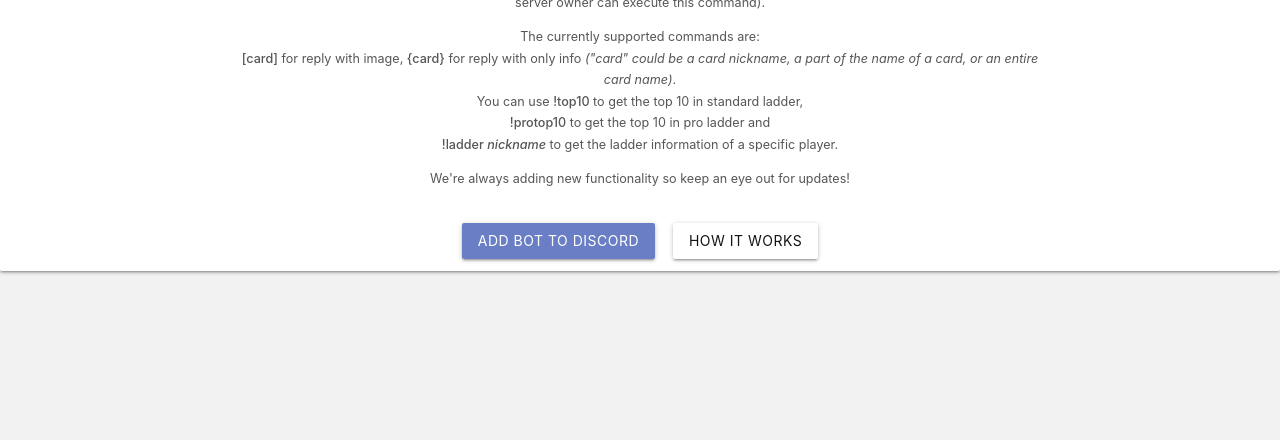
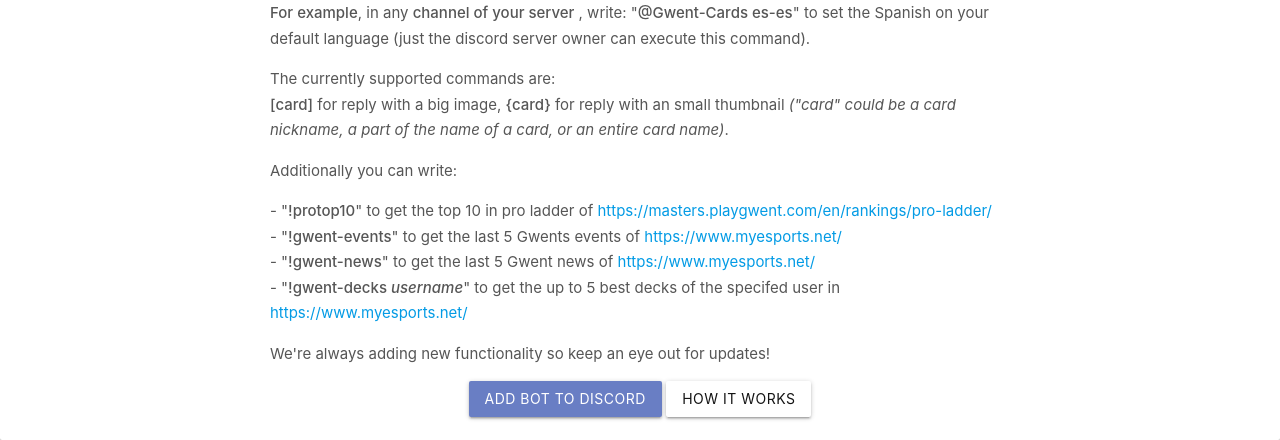
Before and after one commit to PabloSzx/Gwent-Cards, a website: page docs/index.html in a window 1280 px wide. Shown: the part 463-903 px from the top of the page. Before the commit the page ends 800 px from the top, so only its background shows below. Drawn offline with nearby package versions, Linux system fonts and the light colour scheme.

Commit message:
update readme and docs

```diff
--- a/docs/index.html
+++ b/docs/index.html
@@ -9,13 +9,13 @@
   <script type="text/javascript" src="https://code.jquery.com/jquery-2.1.1.min.js"></script>
   <script src="https://cdnjs.cloudflare.com/ajax/libs/materialize/0.98.2/js/materialize.min.js"></script>
   <meta name="viewport" content="width=device-width, initial-scale=1.0"/>
-    <link rel="stylesheet" href="./style.css">
+    <link rel="stylesheet" href="./styles.css">
 </head>
 <body class="black-background">
   <img class="logo" src="https://i.imgur.com/We6bhR8.png" alt="Gwent-Cards" />
   <a target="_blank" href="https://github.com/PabloSzx/Gwent-Cards"><img class="github circle hoverable" src="https://i.imgur.com/7R27cyR.png" alt="GitHub" /></a>
   <div class="card">
-    <h1 class="flow-text condensed"><br><strong>Gwent Cards Discord Bot</strong><h1>
+    <h1 class="flow-text condensed"><br /><strong>Gwent Cards Discord Bot</strong></h1>
       <p>
         We've been working hard to bring you an useful tool to add to your Gwent server. Click the button below to authorize our bot to join your Discord Server and we'll start servicing your commands.
       </p>
@@ -30,16 +30,27 @@
           If the admin wants to change the default bot language on his server, has to mention the bot with: "<strong>en-us</strong>" for English, "<strong>de-de</strong>" for German,
           "<strong>es-es</strong>" for Spanish, "<strong>es-mx</strong>" for Latin American Spanish, "<strong>fr-fr</strong>" for French, "<strong>it-it</strong>" for Italian, "<strong>ja-jp</strong>" for Japanese,
           "<strong>pl-pl</strong>" for Polish, "<strong>pt-br</strong>" for Portuguese, "<strong>ru-ru</strong>" for Russian, "<strong>zh-cn</strong>" for Chinese and "<strong>zh-tw</strong>" for Chinese Taiwan.
-        <br><strong>For example</strong>, in any <strong>channel of your server</strong> , write: "<strong>@Gwent-Cards es-es</strong>" to set the Spanish on your default language (just the discord server owner can execute this command).
+          <br /><strong>For example</strong>, in any <strong>channel of your server</strong> , write: "<strong>@Gwent-Cards es-es</strong>" to set the Spanish on your default language (just the discord server owner can execute this command).
         </p>
         <p>
-        The currently supported commands are: <br><strong>[card]</strong> for reply with image, <strong>{card}</strong> for reply with only info <i>("card" could be a card nickname, a part of the name of a card, or an entire card name)</i>.
-        <br> You can use <strong>!top10</strong> to get the top 10 in standard ladder, <br> <strong>!protop10</strong> to get the top 10 in pro ladder and
-        <br> <strong> !ladder <i>nickname</i> </strong> to get the ladder information of a specific player.
+          The currently supported commands are: <br /><strong>[card]</strong> for reply with a big image, <strong>{card}</strong> for reply with an small thumbnail <i>("card" could be a card nickname, a part of the name of a card, or an entire card name)</i>.
         </p>
+        <p>
+          Additionally you can write:
+        </p>
+        <p>
+          - "<strong>!protop10</strong>" to get the top 10 in pro ladder of <a href="https://masters.playgwent.com/en/rankings/pro-ladder/">https://masters.playgwent.com/en/rankings/pro-ladder/</a> <br />
+          - "<strong>!gwent-events</strong>" to get the last 5 Gwents events of <a href="https://www.myesports.net/">https://www.myesports.net/</a> <br />
+          - "<strong>!gwent-news</strong>" to get the last 5 Gwent news of <a href="https://www.myesports.net/">https://www.myesports.net/</a> <br />
+          - "<strong>!gwent-decks <i>username</i></strong>" to get the up to 5 best decks of the specifed user in <a href="https://www.myesports.net/">https://www.myesports.net/</a> <br />
+      </p>
+
       <p>We're always adding new functionality so keep an eye out for updates!</p>
+      <div class="buttons">
         <a target="_blank" class="waves-effect btn addButton hoverable" href="https://discordapp.com/oauth2/authorize?&client_id=318804439354048537&scope=bot&permissions=19456">Add bot to Discord</a>
         <a target="_blank" class="waves-effect btn showButton hoverable" href="https://github.com/PabloSzx/Gwent-Cards#screenshots">How it works</a>
         </div>
+        <br />
+    </div>
   </body>
   </html>
--- a/docs/style.css
+++ b/docs/styles.css
@@ -13,8 +13,14 @@
   padding-left: 18em;
   padding-right: 18em;
 
-  font-size: 0.2em;
+  font-size: 1em;
 }
+
+.buttons {
+  text-align: center;
+}
+
+
 
 .black-background {
   background-color: #f2f2f2;
@@ -36,6 +42,7 @@
   z-index: 1;
   padding-top: 0.2em;
   width: 10em;
+
 }
 
 .card {
```
Also changed, not shown: README.md. Lines whose indentation alone changed are shown as unchanged.
